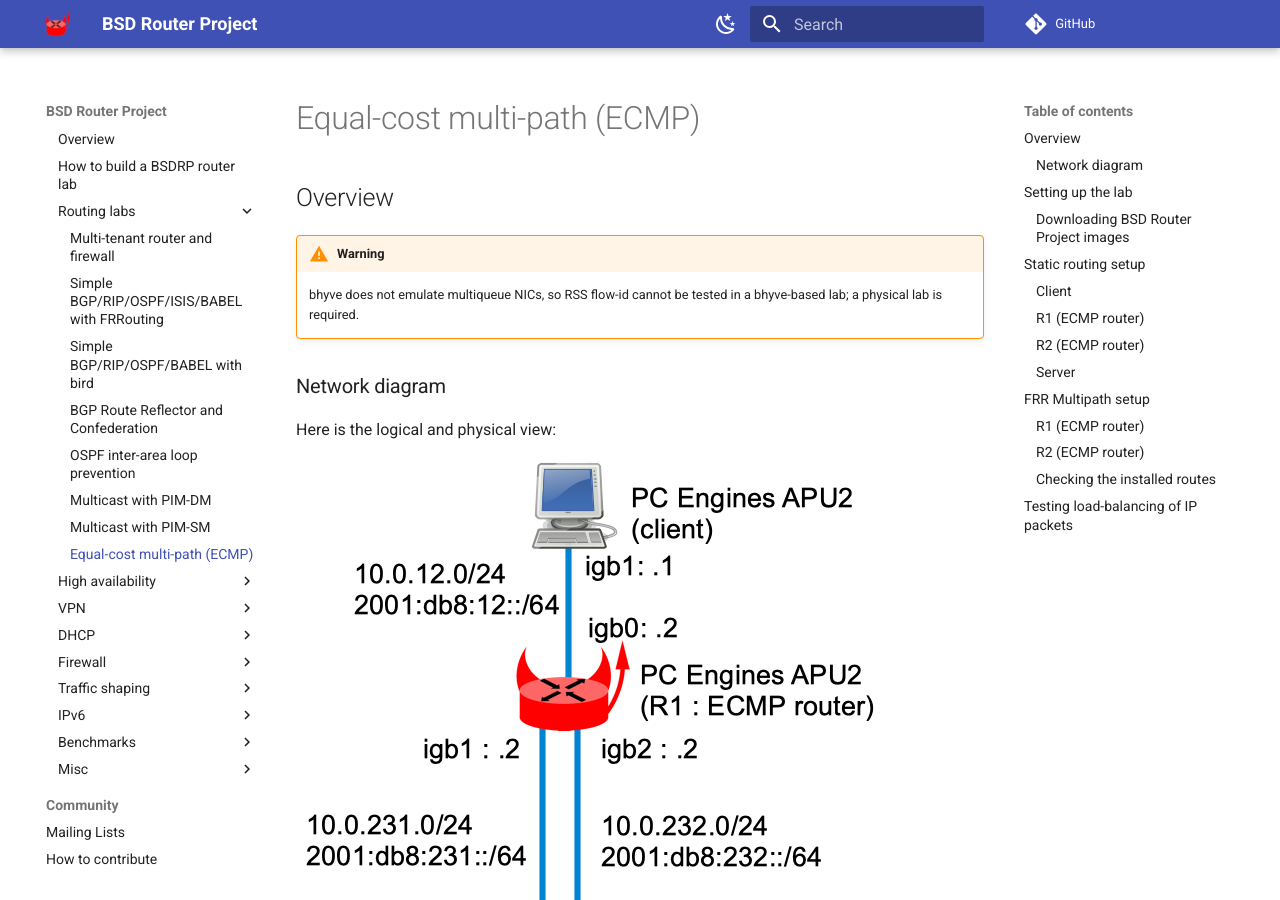
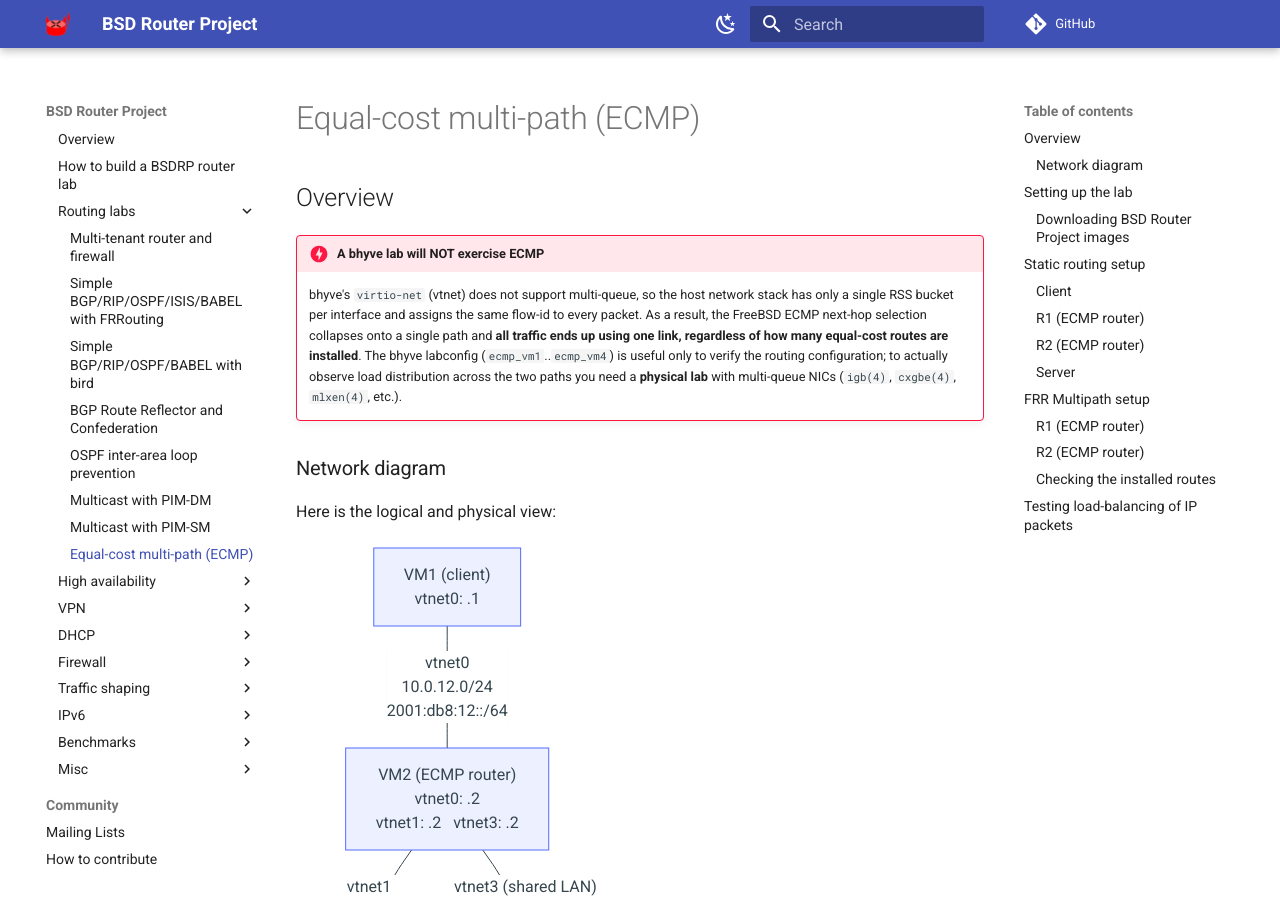
Before and after one commit to ocochard/bsdrp-website, an MkDocs documentation site: the page built from docs/documentation/examples/ecmp.md, in a window 1280 px wide and 900 px high. Built offline with MkDocs 1.6.1 and Material for MkDocs 9.7.7, drawn with Linux system fonts in a browser that asks for light colours; comment, search, counter and statistics services are not loaded.

````diff
--- a/docs/documentation/examples/ecmp.md
+++ b/docs/documentation/examples/ecmp.md
@@ -3,16 +3,34 @@ title: Equal-cost multi-path routing (ECMP)
 ---
 ## Overview
 
-
-!!! warning
-    bhyve does not emulate multiqueue NICs, so RSS flow-id cannot be tested in a bhyve-based lab; a physical lab is required.
+!!! danger "A bhyve lab will NOT exercise ECMP"
+    bhyve's `virtio-net` (vtnet) does not support multi-queue, so the host
+    network stack has only a single RSS bucket per interface and assigns the
+    same flow-id to every packet. As a result, the FreeBSD ECMP next-hop
+    selection collapses onto a single path and **all traffic ends up using
+    one link, regardless of how many equal-cost routes are installed**.
+    The bhyve labconfig (`ecmp_vm1`..`ecmp_vm4`) is useful only to verify the
+    routing configuration; to actually observe load distribution across the
+    two paths you need a **physical lab** with multi-queue NICs (`igb(4)`,
+    `cxgbe(4)`, `mlxen(4)`, etc.).
 
 
 ### Network diagram
 
 Here is the logical and physical view:
 
-![bsdrp-lab-mpath.png](../../assets/images/documentation/examples/bsdrp-lab-mpath.png)
+```mermaid
+flowchart TD
+    VM1["VM1 (client)<br/>vtnet0: .1"]
+    VM2["VM2 (ECMP router)<br/>vtnet0: .2<br/>vtnet1: .2 &nbsp; vtnet3: .2"]
+    VM3["VM3 (ECMP router)<br/>vtnet1: .3 &nbsp; vtnet3: .3<br/>vtnet2: .3"]
+    VM4["VM4 (server)<br/>vtnet2: .4"]
+
+    VM1 ---|"vtnet0<br/>10.0.12.0/24<br/>2001:db8:12::/64"| VM2
+    VM2 ---|"vtnet1<br/>10.0.231.0/24<br/>2001:db8:231::/64"| VM3
+    VM2 ---|"vtnet3 (shared LAN)<br/>10.0.232.0/24<br/>2001:db8:232::/64"| VM3
+    VM3 ---|"vtnet2<br/>10.0.34.0/24<br/>2001:db8:34::/64"| VM4
+```
 
 ## Setting up the lab
 
````
Also changed, not shown: docs/documentation/end-users-docs.md (+1 -1 lines), docs/documentation/technical-docs/performance.md (+1 -1 lines).
